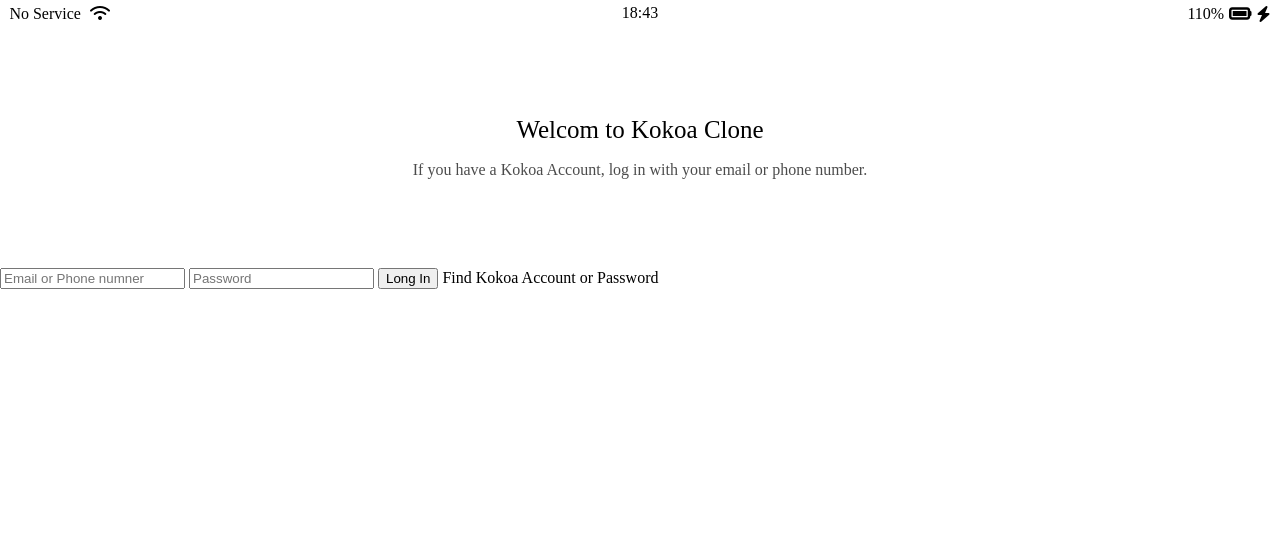
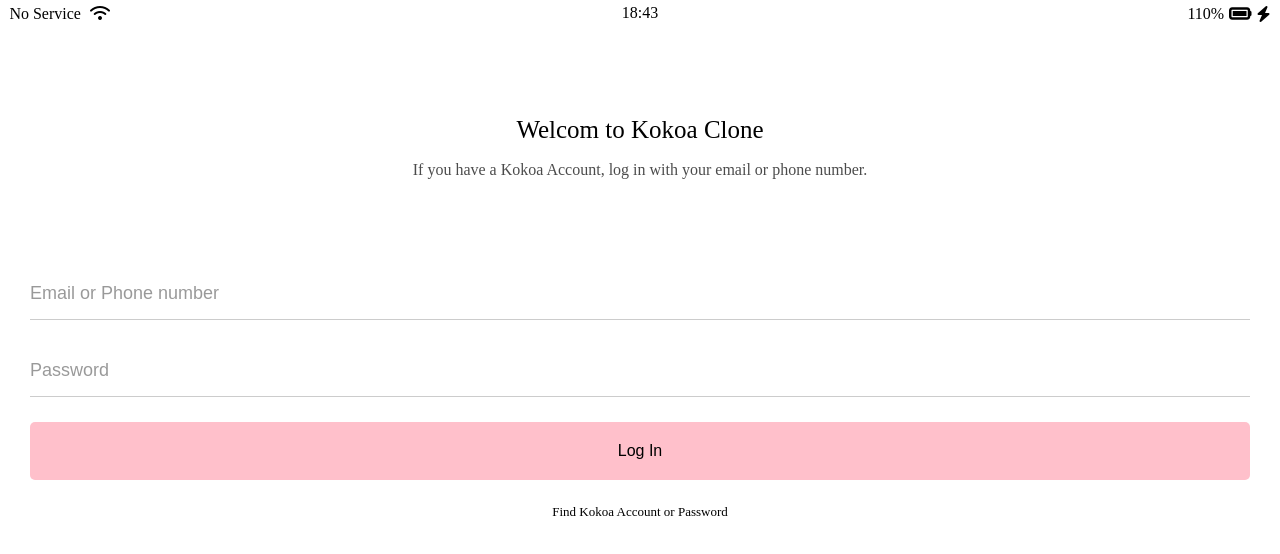
Before and after one commit to darkz38/study_kokoa_clone, a plain HTML site: page index.html in a window 1280 px wide. Drawn offline with Linux system fonts and the light colour scheme; a web font is replaced by a local one.

Commit message:
5/1 second updating

```diff
--- a/css/reset.css
+++ b/css/reset.css
@@ -127,3 +127,7 @@ table {
   border-collapse: collapse;
   border-spacing: 0;
 }
+
+input:focus {
+  outline: none;
+}
--- /dev/null
+++ b/css/screens/login.css
@@ -0,0 +1,58 @@
+.welcome-header {
+  margin: 90px 0px;
+  text-align: center;
+  display: flex;
+  flex-direction: column;
+  align-items: center;
+}
+
+.welcome-header__title {
+  margin-bottom: 20px;
+  font-size: 25px;
+}
+
+.welcome-header__text {
+  width: 60%;
+  opacity: 0.7;
+}
+
+#login-form input:not([type="submit"]) {
+  border-bottom: 1px solid rgba(0, 0, 0, 0.2);
+  transition: border-color 0.3s ease-in-out;
+}
+
+#login-form {
+  display: flex;
+  flex-direction: column;
+  margin: 0px 30px;
+}
+
+#login-form input {
+  border: none;
+  padding: 15px 0px;
+  font-size: 18px;
+  margin-bottom: 25px;
+}
+
+#login-form input::placeholder {
+  color: rgba(0, 0, 0, 0.4);
+}
+
+#login-form input:focus {
+  border-color: var(--yellow);
+}
+
+#login-form input[type="submit"] {
+  background-color: var(--yellow);
+  cursor: pointer;
+  font-size: 16px;
+  padding: 20px 0px;
+  border-radius: 5px;
+}
+
+#login-form a {
+  text-align: center;
+  text-decoration: none;
+  color: inherit;
+  font-size: 13px;
+}
--- a/css/styles.css
+++ b/css/styles.css
@@ -1,25 +1,14 @@
 @import url("https://fonts.googleapis.com/css2?family=New+Tegomin&display=swap");
 @import "reset.css";
-@import "status-bar.css";
+@import "components/status-bar.css";
 
+/* Components */
+@import "valuables.css";
+
+/* Sreens */
+@import "screens/login.css";
+
+/* 공통사항에 대해서 제일 밖에 두는게 좋음 */
 body {
   font-family: "New Tegomin", serif;
 }
-
-.welcome-header {
-  margin: 90px 0px;
-  text-align: center;
-  display: flex;
-  flex-direction: column;
-  align-items: center;
-}
-
-.welcome-header__title {
-  margin-bottom: 20px;
-  font-size: 25px;
-}
-
-.welcome-header__text {
-  width: 60%;
-  opacity: 0.7;
-}
--- /dev/null
+++ b/css/valuables.css
@@ -0,0 +1,3 @@
+:root {
+  --yellow: pink;
+}
--- a/index.html
+++ b/index.html
@@ -21,6 +21,8 @@
         </svg>
       </div>
       <div class="status-bar__column">
+
+
         <span>18:43</span>
       </div>
       <div class="status-bar__column">
@@ -34,12 +36,11 @@
       <p class = "welcome-header__text">If you have a Kokoa Account, log in with your email or phone number.
       </p>
     </header>
-    <form id = "login-form">
-      <input type="text" placeholder="Email or Phone numner"/>
-      <input type="password" placeholder="Password"/>
-      <input type="submit" value = "Long In"/>
-
-      <a  herf="#">Find Kokoa Account or Password</a>
+    <form action="friends.html" method="get" id = "login-form">
+      <input name = "username" type="text" placeholder="Email or Phone number"/>
+      <input name = "password" type="password" placeholder="Password"/>
+      <input type="submit" value = "Log In"/>
+      <a href="#">Find Kokoa Account or Password</a>
     </form>
     <script
       src="https://kit.fontawesome.com/6478f529f2.js"
```
Also changed, not shown: css/components/status-bar.css (renamed from css/status-bar.css), friends.html (added).
